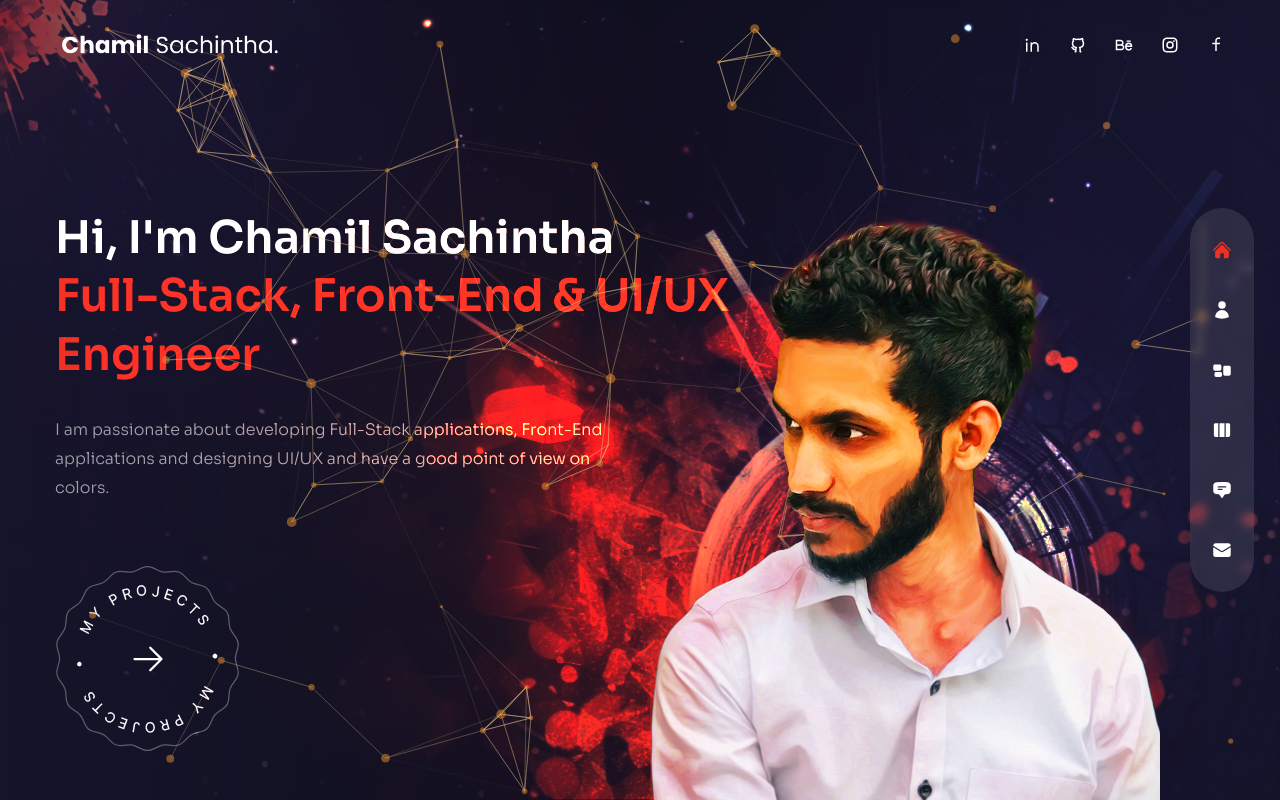
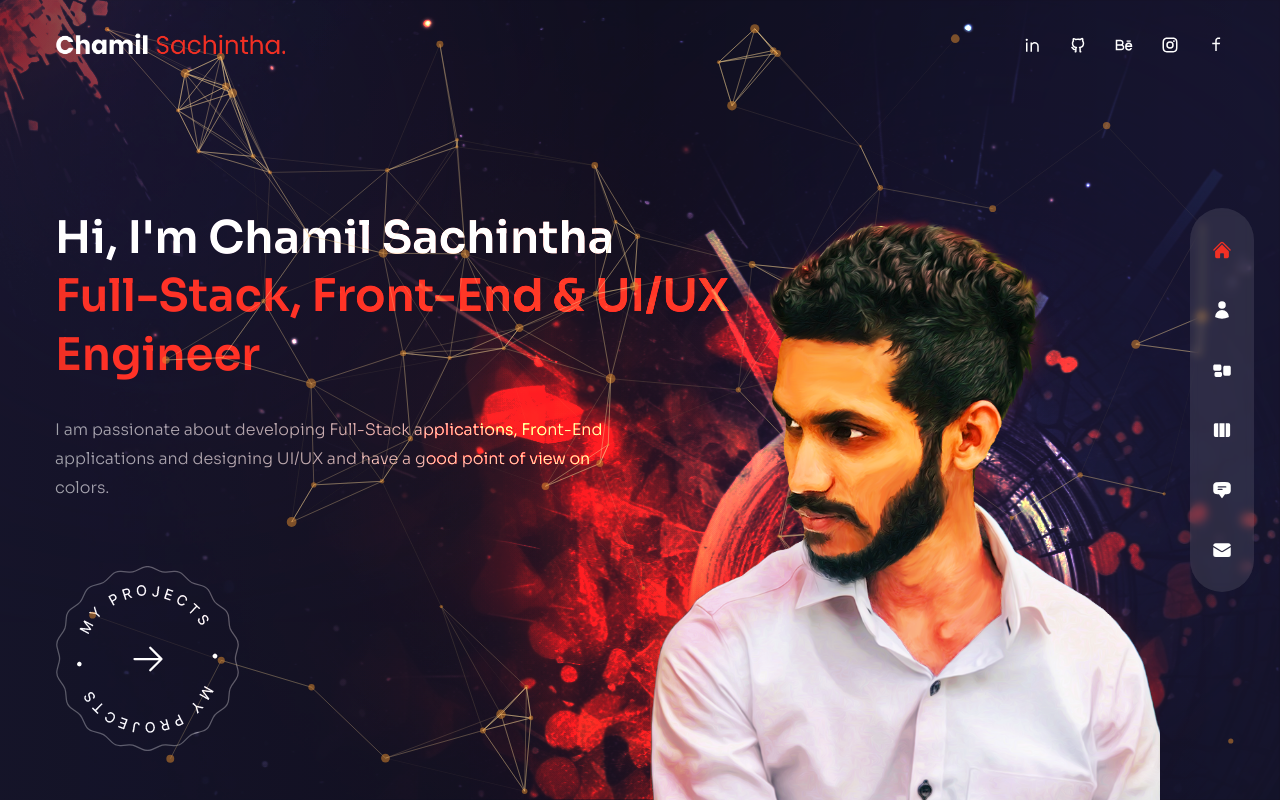
Before and after one commit to ChamilSachintha/Personal-Portfolio-2, a Next.js app: page / in a window 1280 px wide. Built offline with nearby package versions, Linux system fonts and the light colour scheme.

Commit message:
Update logo

```diff
--- a/components/Header.js
+++ b/components/Header.js
@@ -9,7 +9,7 @@ const Header = () => {
         {/* Logo */}
         <Link href={"/"}>
           <Image
-          src={"/logo.png"}
+          src={"/logo2.png"}
           width={230}
           height={48}
           alt=""
```
Also changed, not shown: public/logo.png (deleted), public/logo2.png (added).
